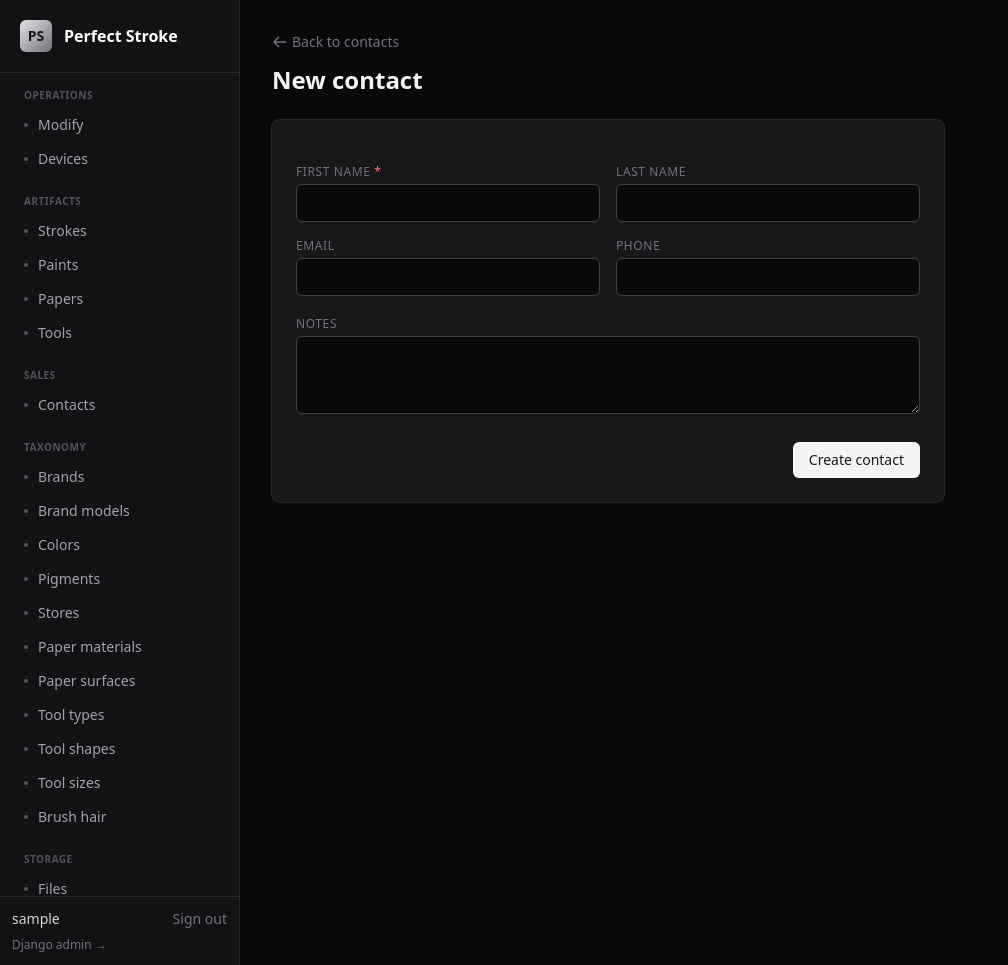
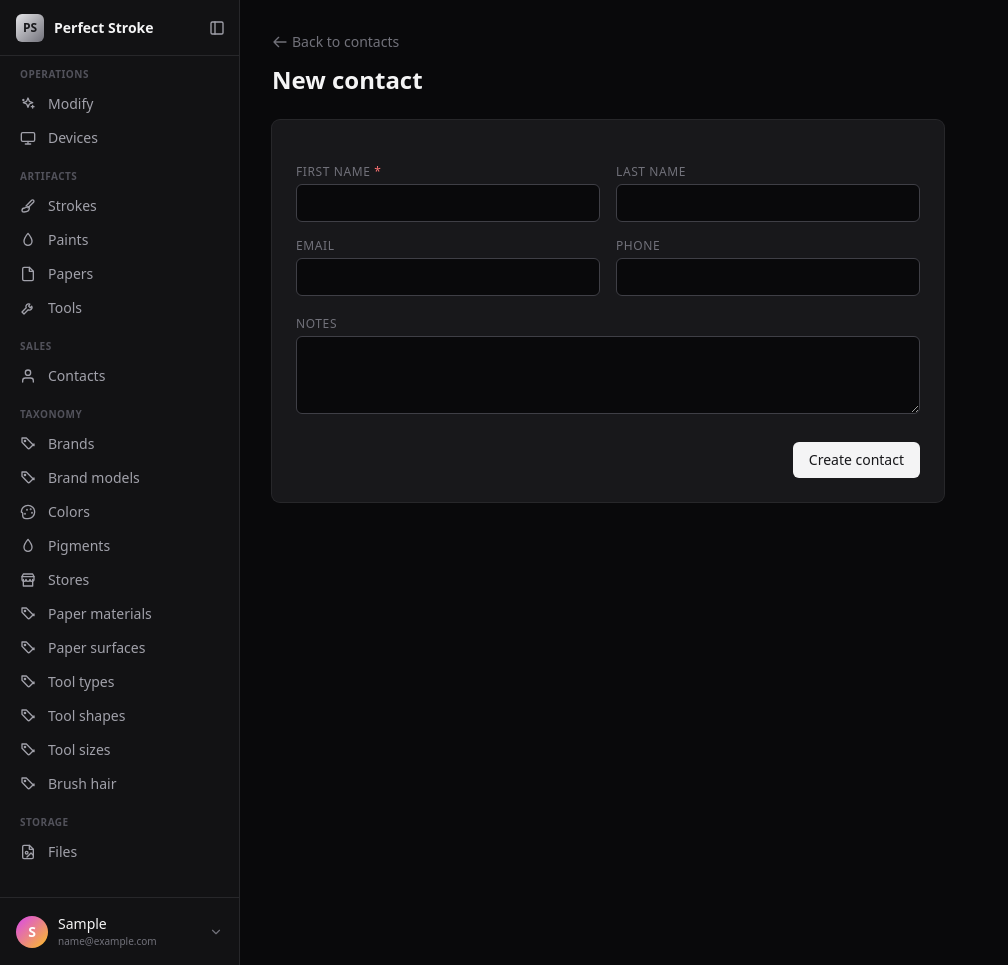
Before and after one commit to mgpepe/perfect-stroke-project, a Django app: template api/templates/panel/contact/new.html in a window 1280 px wide. Shown: the whole page, without its empty margins (0-1008 px from the left). Run offline with Django 5.2, Linux system fonts and the light colour scheme; the template is opened without the code that fills it, so the values that code supplies are empty; the visitor is signed in with stand-in values (Sample User, id 1); parts of the project's set-up code (start-up, migrations or seed data) failed here and were passed over; some libraries are stand-ins or nearby versions.

Commit message:
Panel: collapsible sidebar with icons + profile avatar
Borrowed the UX from bigbongo: a toggle button in the sidebar
header collapses/expands the rail, state persists in localStorage,
and a pre-paint IIFE sets the width before Alpine boots so there's
no flicker. Each nav item got an inline SVG icon so the collapsed
state is still legible. Native `title` attributes on the <a> tags
supply tooltips when the rail is narrow (no Tippy.js needed).

Footer swapped for an avatar button: if the user has `picture_url`
set, show it; otherwise a gradient circle with the first letter.
Expanded shows name + email; collapsed shows just the avatar.
Clicking opens a menu with Django admin and Sign out.

Co-Authored-By: Claude Opus 4.7 (1M context) <noreply@anthropic.com>

```diff
--- /dev/null
+++ b/api/templates/panel/_icon.html
@@ -0,0 +1,24 @@
+{# SVG icon switcher, rendered by `{% include 'panel/_icon.html' with key='brush' %}`. #}
+{% if key == 'device' %}
+  <svg class="w-4 h-4 flex-shrink-0" viewBox="0 0 24 24" fill="none" stroke="currentColor" stroke-width="2" stroke-linecap="round" stroke-linejoin="round"><rect x="2" y="4" width="20" height="13" rx="2"/><path d="M8 21h8M12 17v4"/></svg>
+{% elif key == 'brush' %}
+  <svg class="w-4 h-4 flex-shrink-0" viewBox="0 0 24 24" fill="none" stroke="currentColor" stroke-width="2" stroke-linecap="round" stroke-linejoin="round"><path d="M9.06 11.9 17.5 3.5a2 2 0 1 1 2.83 2.83l-8.4 8.4"/><path d="M7 15c-2 0-4 1-4 4 0 1 1 2 3 2 4 0 8-2 8-6 0-1-1-2-2-2z"/></svg>
+{% elif key == 'droplet' %}
+  <svg class="w-4 h-4 flex-shrink-0" viewBox="0 0 24 24" fill="none" stroke="currentColor" stroke-width="2" stroke-linecap="round" stroke-linejoin="round"><path d="M12 2s6 7 6 12a6 6 0 0 1-12 0c0-5 6-12 6-12z"/></svg>
+{% elif key == 'paper' %}
+  <svg class="w-4 h-4 flex-shrink-0" viewBox="0 0 24 24" fill="none" stroke="currentColor" stroke-width="2" stroke-linecap="round" stroke-linejoin="round"><path d="M14 2H6a2 2 0 0 0-2 2v16a2 2 0 0 0 2 2h12a2 2 0 0 0 2-2V8z"/><polyline points="14 2 14 8 20 8"/></svg>
+{% elif key == 'wrench' %}
+  <svg class="w-4 h-4 flex-shrink-0" viewBox="0 0 24 24" fill="none" stroke="currentColor" stroke-width="2" stroke-linecap="round" stroke-linejoin="round"><path d="M14.7 6.3a4 4 0 0 0-5.4 5.4L3 18l3 3 6.3-6.3a4 4 0 0 0 5.4-5.4l-2.3 2.3-2.4-2.4z"/></svg>
+{% elif key == 'user' %}
+  <svg class="w-4 h-4 flex-shrink-0" viewBox="0 0 24 24" fill="none" stroke="currentColor" stroke-width="2" stroke-linecap="round" stroke-linejoin="round"><path d="M20 21v-2a4 4 0 0 0-4-4H8a4 4 0 0 0-4 4v2"/><circle cx="12" cy="7" r="4"/></svg>
+{% elif key == 'swatch' %}
+  <svg class="w-4 h-4 flex-shrink-0" viewBox="0 0 24 24" fill="none" stroke="currentColor" stroke-width="2" stroke-linecap="round" stroke-linejoin="round"><path d="M2 12a10 10 0 1 1 10 10H9a5 5 0 0 1-5-5v-1a3 3 0 0 0-2-4z"/><circle cx="7.5" cy="14.5" r=".5" fill="currentColor"/><circle cx="10.5" cy="8.5" r=".5" fill="currentColor"/><circle cx="16" cy="8" r=".5" fill="currentColor"/><circle cx="18" cy="13" r=".5" fill="currentColor"/></svg>
+{% elif key == 'shop' %}
+  <svg class="w-4 h-4 flex-shrink-0" viewBox="0 0 24 24" fill="none" stroke="currentColor" stroke-width="2" stroke-linecap="round" stroke-linejoin="round"><path d="M3 7 5 3h14l2 4"/><path d="M3 7h18v4a3 3 0 0 1-6 0 3 3 0 0 1-6 0 3 3 0 0 1-6 0z"/><path d="M5 11v10h14V11"/></svg>
+{% elif key == 'file' %}
+  <svg class="w-4 h-4 flex-shrink-0" viewBox="0 0 24 24" fill="none" stroke="currentColor" stroke-width="2" stroke-linecap="round" stroke-linejoin="round"><path d="M14 2H6a2 2 0 0 0-2 2v16a2 2 0 0 0 2 2h12a2 2 0 0 0 2-2V8z"/><polyline points="14 2 14 8 20 8"/><circle cx="10" cy="13" r="2"/><path d="m20 17-3.5-3.5-6 6"/></svg>
+{% elif key == 'sparkle' %}
+  <svg class="w-4 h-4 flex-shrink-0" viewBox="0 0 24 24" fill="none" stroke="currentColor" stroke-width="2" stroke-linecap="round" stroke-linejoin="round"><path d="m12 3 2 5 5 2-5 2-2 5-2-5-5-2 5-2z"/><path d="M19 14v4M17 16h4M5 5v2M4 6h2"/></svg>
+{% else %}
+  <svg class="w-4 h-4 flex-shrink-0" viewBox="0 0 24 24" fill="none" stroke="currentColor" stroke-width="2" stroke-linecap="round" stroke-linejoin="round"><path d="m21 12-6.5 6.5a2 2 0 0 1-2.83 0L3 9.5V3h6.5L21 14.5z"/><circle cx="7.5" cy="7.5" r="1"/></svg>
+{% endif %}
--- a/api/templates/panel/_sidebar.html
+++ b/api/templates/panel/_sidebar.html
@@ -1,20 +1,55 @@
 {% load panel_tags %}
-<aside class="w-60 shrink-0 bg-zinc-900/60 border-r border-zinc-800 flex flex-col min-h-screen">
-  <a href="/panel/" class="px-5 py-5 flex items-center gap-3 group border-b border-zinc-800">
-    <div class="w-8 h-8 rounded-md bg-gradient-to-br from-zinc-200 to-zinc-500 flex items-center justify-center text-zinc-900 font-bold text-sm">PS</div>
-    <span class="font-semibold text-zinc-100 group-hover:text-white">Perfect Stroke</span>
-  </a>
+<script>
+  // Pre-paint: apply the collapsed width before Alpine boots, to avoid flicker.
+  (function () {
+    try {
+      var v = localStorage.getItem('psp_sidebar_open');
+      var open = v === null ? true : v === '1';
+      var css = document.createElement('style');
+      css.textContent =
+        '#psp-sidebar{width:' + (open ? '15rem' : '3.5rem') + '!important;transition:none!important;}' +
+        '#psp-sidebar [data-collapse-hide]{' + (open ? '' : 'display:none!important;') + '}';
+      document.head.appendChild(css);
+      // allow transitions after the first paint
+      requestAnimationFrame(function () { css.remove(); });
+    } catch (e) {}
+  })();
+</script>
 
-  <nav class="flex-1 p-3 space-y-4 text-sm overflow-y-auto">
+<aside id="psp-sidebar"
+       class="h-screen flex flex-col flex-shrink-0 sticky top-0 overflow-hidden whitespace-nowrap transition-[width] duration-200 border-r border-zinc-800 bg-zinc-900/60"
+       :class="sidebarOpen ? 'w-60' : 'w-14'">
+
+  <!-- Header: logo + toggle -->
+  <div class="flex items-center h-14 flex-shrink-0 border-b border-zinc-800 px-2"
+       :class="sidebarOpen ? 'justify-between' : 'justify-center'">
+    <a x-show="sidebarOpen" href="/panel/" class="flex items-center gap-2.5 px-2" data-collapse-hide>
+      <div class="w-7 h-7 rounded-md bg-gradient-to-br from-zinc-200 to-zinc-500 flex items-center justify-center text-zinc-900 font-bold text-xs">PS</div>
+      <span class="font-semibold text-zinc-100 text-sm">Perfect Stroke</span>
+    </a>
+    <button @click="sidebarOpen = !sidebarOpen"
+            class="p-1.5 text-zinc-400 hover:text-zinc-100 hover:bg-zinc-800/50 rounded-md transition-colors"
+            :title="sidebarOpen ? 'Collapse sidebar' : 'Expand sidebar'">
+      <svg class="w-4 h-4" viewBox="0 0 24 24" fill="none" stroke="currentColor" stroke-width="2" stroke-linecap="round" stroke-linejoin="round">
+        <rect x="3" y="3" width="18" height="18" rx="2"/>
+        <line x1="9" y1="3" x2="9" y2="21"/>
+      </svg>
+    </button>
+  </div>
+
+  <nav class="flex-1 p-2 space-y-3 text-sm overflow-y-auto overflow-x-hidden [scrollbar-width:none]">
     {% for group in groups %}
       <div>
-        <div class="px-3 text-[10px] font-semibold text-zinc-600 uppercase tracking-wider mb-1">{{ group.label }}</div>
+        <div x-show="sidebarOpen" data-collapse-hide
+             class="px-3 text-[10px] font-semibold text-zinc-600 uppercase tracking-wider mb-1">{{ group.label }}</div>
         <div class="space-y-0.5">
           {% for item in group.items %}
-            <a href="{{ item.url }}" class="flex items-center gap-2.5 px-3 py-1.5 rounded-md
-              {% if item.active %}bg-zinc-800 text-zinc-100{% else %}text-zinc-400 hover:text-zinc-100 hover:bg-zinc-800/50{% endif %}">
-              <span class="w-1 h-1 rounded-full {% if item.active %}bg-zinc-100{% else %}bg-zinc-600{% endif %}"></span>
-              {{ item.label }}
+            <a href="{{ item.url }}" title="{{ item.label }}"
+               class="flex items-center gap-3 rounded-md transition-colors
+                      {% if item.active %}bg-zinc-800 text-zinc-100{% else %}text-zinc-400 hover:text-zinc-100 hover:bg-zinc-800/50{% endif %}"
+               :class="sidebarOpen ? 'px-3 py-1.5' : 'justify-center p-2'">
+              {% include 'panel/_icon.html' with key=item.icon %}
+              <span x-show="sidebarOpen" data-collapse-hide>{{ item.label }}</span>
             </a>
           {% endfor %}
         </div>
@@ -22,14 +57,39 @@
     {% endfor %}
   </nav>
 
-  <div class="p-3 border-t border-zinc-800 text-sm">
-    <div class="flex items-center justify-between gap-2">
-      <span class="text-zinc-300 truncate">{{ request.user.username }}</span>
-      <form method="post" action="/admin/logout/" class="inline">
-        {% csrf_token %}
-        <button type="submit" class="text-zinc-500 hover:text-zinc-100">Sign out</button>
-      </form>
+  <!-- Profile footer -->
+  <div class="border-t border-zinc-800 p-2"
+       :class="sidebarOpen ? '' : 'flex justify-center'">
+    <div class="relative" x-data="{ menuOpen: false }" @click.outside="menuOpen = false">
+      <button @click="menuOpen = !menuOpen"
+              class="flex items-center gap-2.5 rounded-md hover:bg-zinc-800/50 transition-colors text-left"
+              :class="sidebarOpen ? 'w-full p-2' : 'p-1.5'"
+              title="{{ request.user.username }}">
+        {% if request.user.picture_url %}
+          <img src="{{ request.user.picture_url }}" alt=""
+               class="w-8 h-8 rounded-full object-cover flex-shrink-0 ring-1 ring-zinc-700">
+        {% else %}
+          <div class="w-8 h-8 rounded-full bg-gradient-to-br from-fuchsia-500 to-amber-400 flex items-center justify-center text-white font-semibold text-sm flex-shrink-0">
+            {% firstof request.user.first_name|first|upper request.user.username|first|upper %}
+          </div>
+        {% endif %}
+        <div x-show="sidebarOpen" data-collapse-hide class="flex-1 min-w-0">
+          <div class="text-sm text-zinc-100 truncate">{% firstof request.user.first_name request.user.username %}</div>
+          <div class="text-[10px] text-zinc-500 truncate">{{ request.user.email|default:request.user.username }}</div>
+        </div>
+        <svg x-show="sidebarOpen" data-collapse-hide class="w-3.5 h-3.5 text-zinc-500" viewBox="0 0 24 24" fill="none" stroke="currentColor" stroke-width="2" stroke-linecap="round" stroke-linejoin="round"><path d="m6 9 6 6 6-6"/></svg>
+      </button>
+
+      <div x-show="menuOpen" x-transition
+           class="absolute z-50 bg-zinc-800 ring-1 ring-zinc-700 rounded-md shadow-lg min-w-[180px] overflow-hidden"
+           :class="sidebarOpen ? 'bottom-full left-0 mb-2 right-0' : 'bottom-0 left-full ml-2'"
+           style="display:none">
+        <a href="/admin/" class="block px-3 py-2 text-sm text-zinc-300 hover:bg-zinc-700">Django admin</a>
+        <form method="post" action="/admin/logout/" class="block border-t border-zinc-700">
+          {% csrf_token %}
+          <button type="submit" class="w-full text-left px-3 py-2 text-sm text-zinc-300 hover:bg-zinc-700">Sign out</button>
+        </form>
+      </div>
     </div>
-    <a href="/admin/" class="block mt-2 text-zinc-500 hover:text-zinc-300 text-xs">Django admin →</a>
   </div>
 </aside>
--- a/api/templates/panel/base.html
+++ b/api/templates/panel/base.html
@@ -7,8 +7,11 @@
   <title>{% block title %}Panel{% endblock %} — Perfect Stroke</title>
   <meta name="color-scheme" content="dark">
   <script src="https://cdn.tailwindcss.com"></script>
+  <script defer src="https://cdn.jsdelivr.net/npm/alpinejs@3.x.x/dist/cdn.min.js"></script>
 </head>
-<body class="h-full antialiased text-zinc-100 bg-zinc-950 flex">
+<body class="h-full antialiased text-zinc-100 bg-zinc-950 flex"
+      x-data="{ sidebarOpen: (() => { try { const v = localStorage.getItem('psp_sidebar_open'); return v === null ? true : v === '1'; } catch(e) { return true; } })() }"
+      x-effect="(() => { try { localStorage.setItem('psp_sidebar_open', sidebarOpen ? '1' : '0'); } catch(e) {} })()">
   {% panel_sidebar %}
 
   <div class="flex-1 min-w-0">
```
